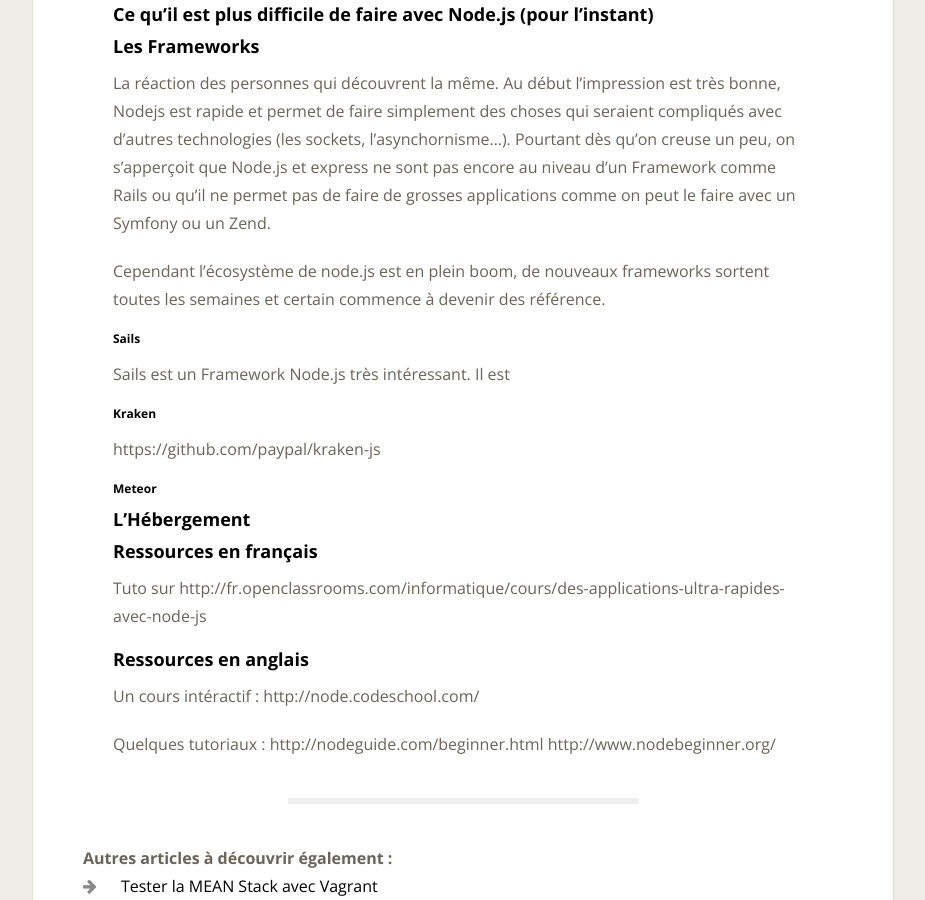
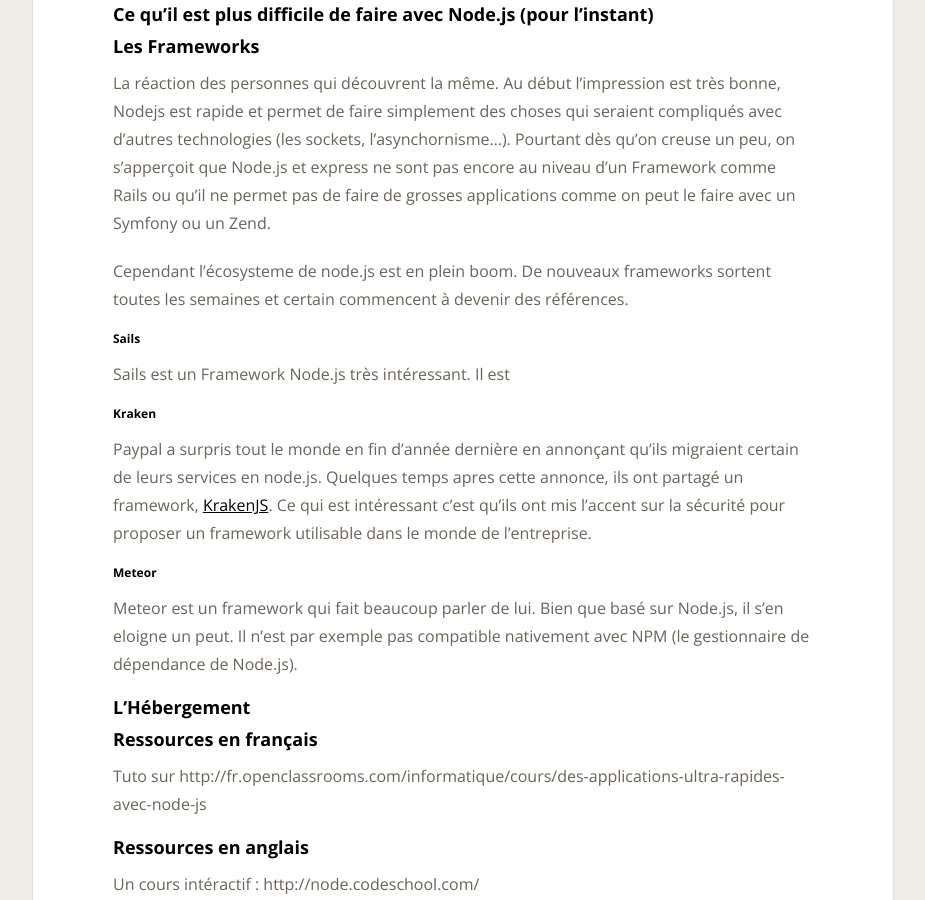
Before and after one commit to Toam/toam.fr, a Jekyll site: the page built from _posts/2014-02-01-bien-demmarer-avec-nodejs.markdown, in a window 1280 px wide and 900 px high, scrolled down 287 px. Shown: the whole window, without its empty margins (177-1102 px from the left). Built offline with Jekyll 4.4.1, drawn with Linux system fonts in a browser that asks for light colours; nearby versions of some CDN libraries; comment, search, counter and statistics services are not loaded.

Commit message:
Modifs articles intro node.js

```diff
--- a/_posts/2014-02-01-bien-demmarer-avec-nodejs.markdown
+++ b/_posts/2014-02-01-bien-demmarer-avec-nodejs.markdown
@@ -17,16 +17,26 @@
 
 La réaction des personnes qui découvrent la même. Au début l'impression est très bonne, Nodejs est rapide et permet de faire simplement des choses qui seraient compliqués avec d'autres technologies (les sockets, l'asynchornisme...). Pourtant dès qu'on creuse un peu, on s'apperçoit que Node.js et express ne sont pas encore au niveau d'un Framework comme Rails ou qu'il ne permet pas de faire de grosses applications comme on peut le faire avec un Symfony ou un Zend.
 
-Cependant l'écosystème de node.js est en plein boom, de nouveaux frameworks sortent toutes les semaines et certain commence à devenir des référence.
+Cependant l'écosysteme de node.js est en plein boom. De nouveaux
+frameworks sortent toutes les semaines et certain commencent à devenir
+des références.
 
 ###### Sails
 Sails est un Framework Node.js très intéressant. Il est
 
 ###### Kraken
-https://github.com/paypal/kraken-js
+Paypal a surpris tout le monde en fin d'année dernière en annonçant
+qu'ils migraient certain de leurs services en node.js. Quelques temps
+apres cette annonce, ils ont partagé un framework, <a href="https://github.com/paypal/kraken-js" taget="_blank">KrakenJS</a>. Ce qui est
+intéressant c'est qu'ils ont mis l'accent sur la sécurité pour proposer
+un framework utilisable dans le monde de l'entreprise.
+
 
 ###### Meteor
-
+Meteor est un framework qui fait beaucoup parler de lui. Bien que basé
+sur Node.js, il s'en eloigne un peut. Il n'est par exemple pas
+compatible nativement avec NPM (le gestionnaire de dépendance de
+Node.js).
 
 ##### L'Hébergement
 
```
